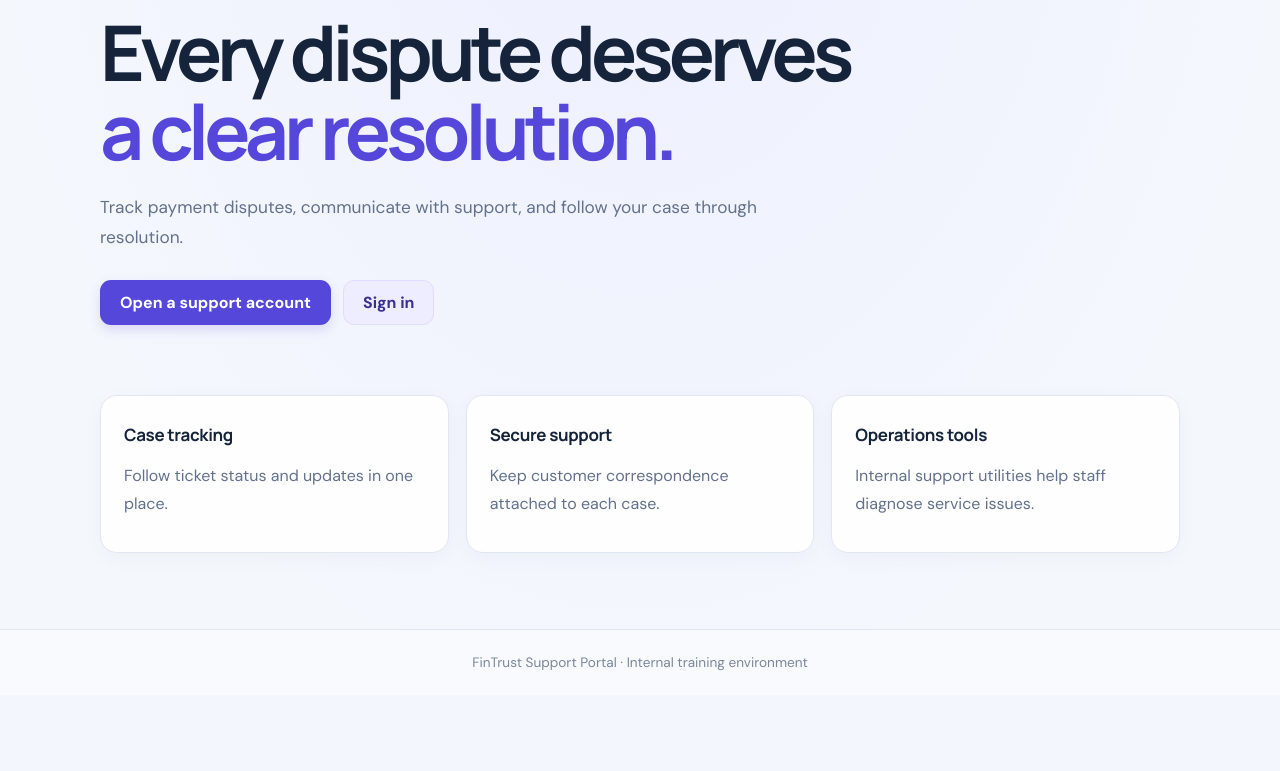
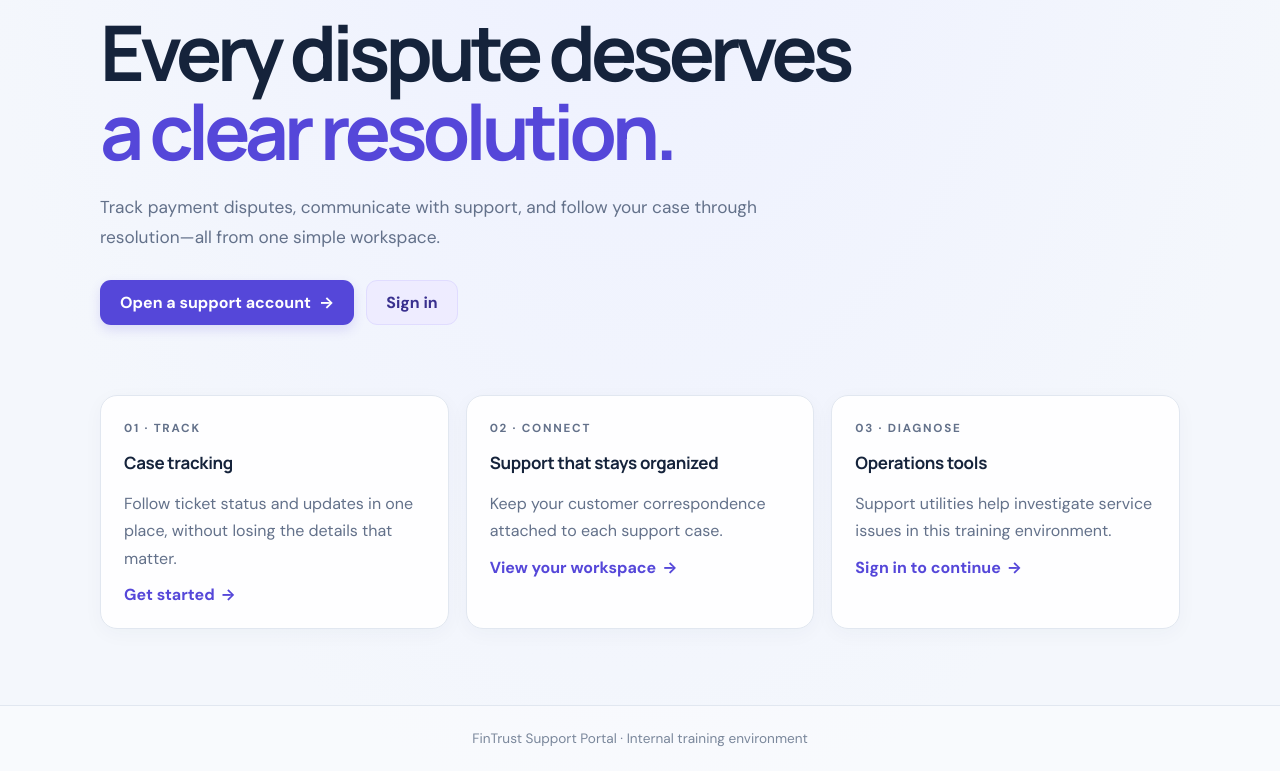
Before and after one commit to gowthamsai117/LedgerLeak, a Flask app: page / in a window 1280 px wide. Shown: the part 229-1000 px from the top of the page. Before the commit the page ends 899 px from the top, so only its background shows below. Run offline with Flask 3, Linux system fonts and the light colour scheme.

Commit message:
Improve landing page actions and visual hierarchy

```diff
--- a/app/templates/index.html
+++ b/app/templates/index.html
@@ -1,6 +1,33 @@
-{% extends "base.html" %}{% block content %}
-<section class="hero"><p class="eyebrow">FINTRUST · CUSTOMER OPERATIONS</p><h1>Every dispute deserves<br><span>a clear resolution.</span></h1>
-<p class="lead">Track payment disputes, communicate with support, and follow your case through resolution.</p>
-<div class="actions"><a class="button" href="/register">Open a support account</a><a class="button secondary" href="/login">Sign in</a></div></section>
-<section class="cards"><article><h3>Case tracking</h3><p>Follow ticket status and updates in one place.</p></article><article><h3>Secure support</h3><p>Keep customer correspondence attached to each case.</p></article><article><h3>Operations tools</h3><p>Internal support utilities help staff diagnose service issues.</p></article></section>
+{% extends "base.html" %}
+{% block title %}FinTrust Support | LedgerLeak{% endblock %}
+{% block content %}
+<section class="hero">
+  <p class="eyebrow">FinTrust · Customer operations</p>
+  <h1>Every dispute deserves<br><span>a clear resolution.</span></h1>
+  <p class="lead">Track payment disputes, communicate with support, and follow your case through resolution—all from one simple workspace.</p>
+  <div class="actions">
+    <a class="button" href="/register">Open a support account <span aria-hidden="true">→</span></a>
+    <a class="button secondary" href="/login">Sign in</a>
+  </div>
+</section>
+<section class="cards" aria-label="Portal features">
+  <article>
+    <p class="eyebrow">01 · Track</p>
+    <h3>Case tracking</h3>
+    <p>Follow ticket status and updates in one place, without losing the details that matter.</p>
+    <a href="/register">Get started <span aria-hidden="true">→</span></a>
+  </article>
+  <article>
+    <p class="eyebrow">02 · Connect</p>
+    <h3>Support that stays organized</h3>
+    <p>Keep your customer correspondence attached to each support case.</p>
+    <a href="/login">View your workspace <span aria-hidden="true">→</span></a>
+  </article>
+  <article>
+    <p class="eyebrow">03 · Diagnose</p>
+    <h3>Operations tools</h3>
+    <p>Support utilities help investigate service issues in this training environment.</p>
+    <a href="/login">Sign in to continue <span aria-hidden="true">→</span></a>
+  </article>
+</section>
 {% endblock %}
```
